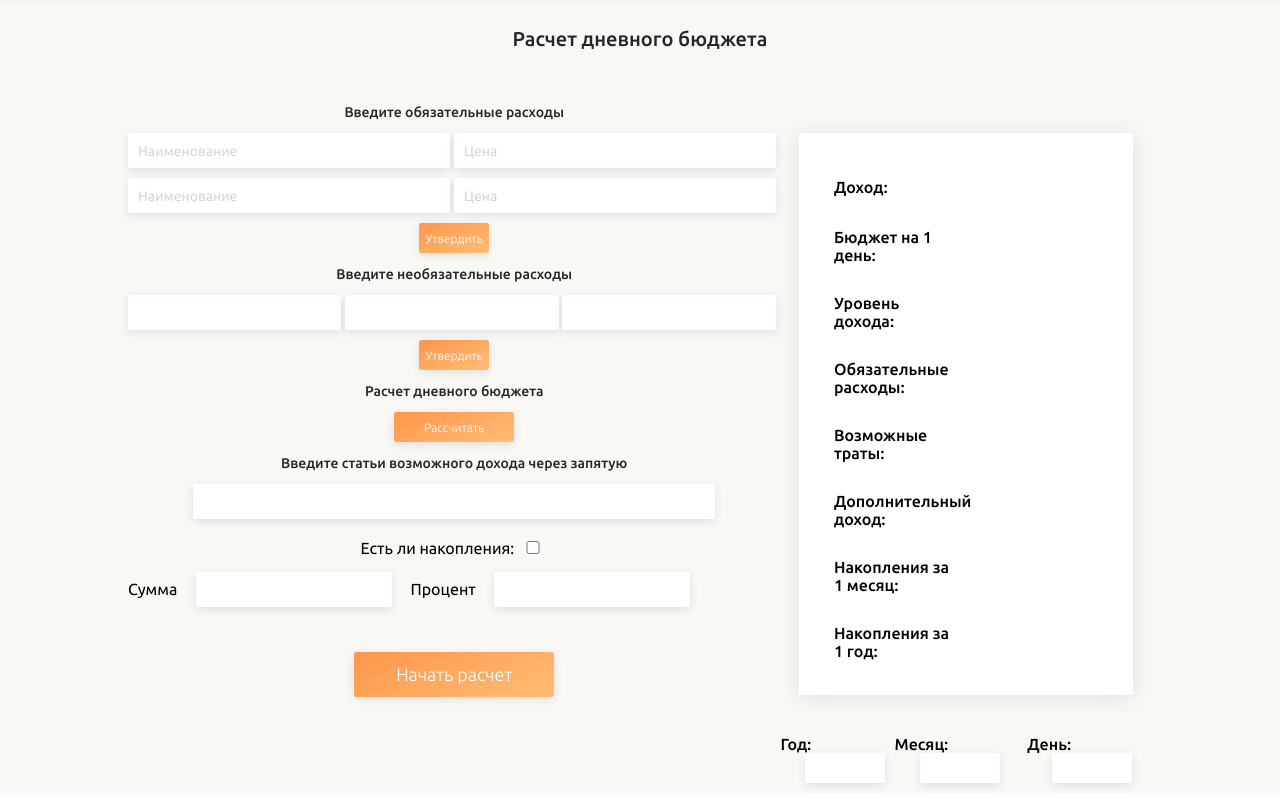
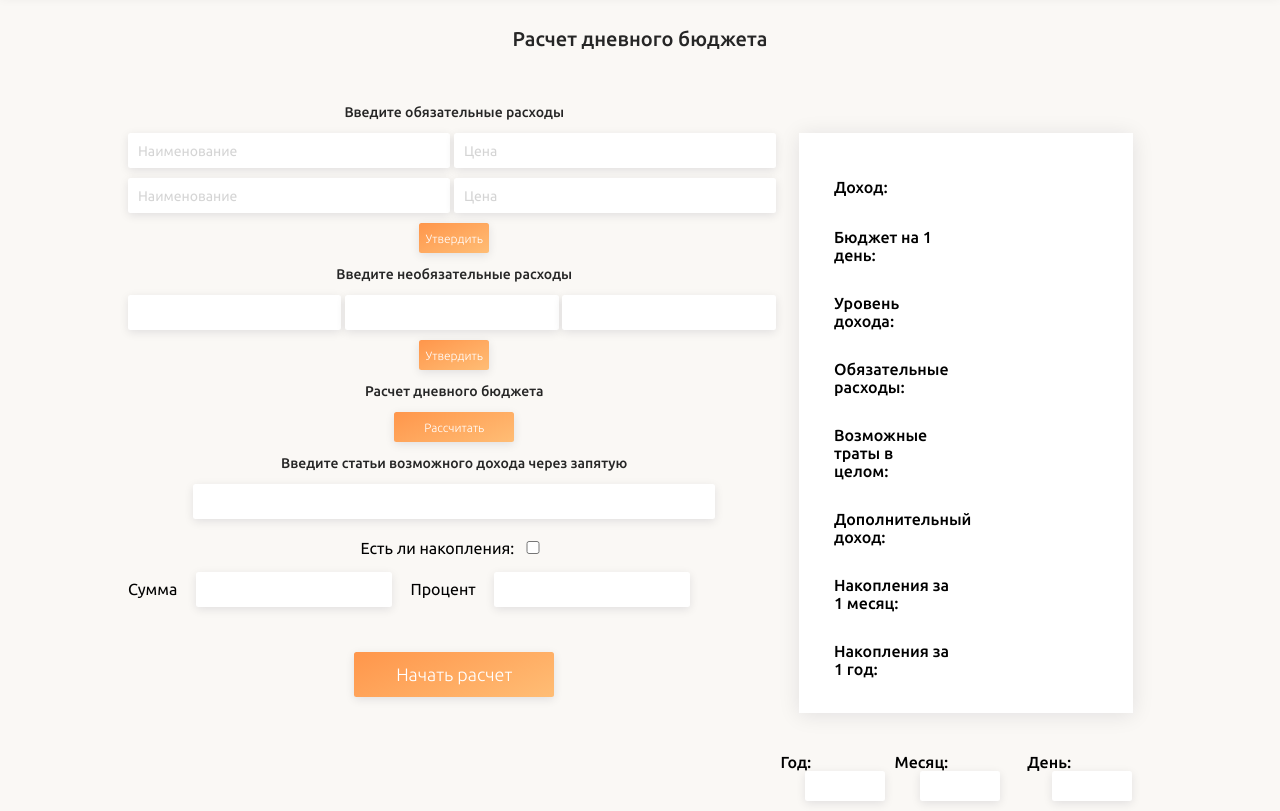
Before and after one commit to Freeman0205/JS, a plain HTML site: page src/index.html in a window 1280 px wide. Shown: the part 63-874 px from the top of the page. Drawn offline with Linux system fonts and the light colour scheme.

Commit message:
new test

```diff
--- a/src/index.html
+++ b/src/index.html
@@ -64,7 +64,7 @@
                 <div class="expenses">Обязательные расходы: </div>
                 <div class="expenses-value"></div>
 
-                <div class="optionalexpenses">Возможные траты: </div>
+                <div class="optionalexpenses">Возможные траты в целом: </div>
                 <div class="optionalexpenses-value"></div>
 
                 <div class="income">Дополнительный доход: </div>
```
